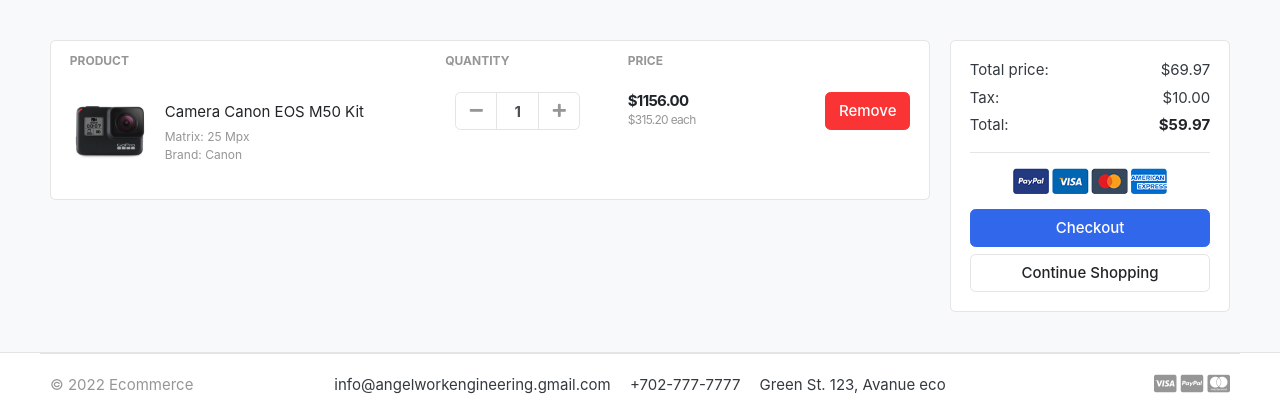
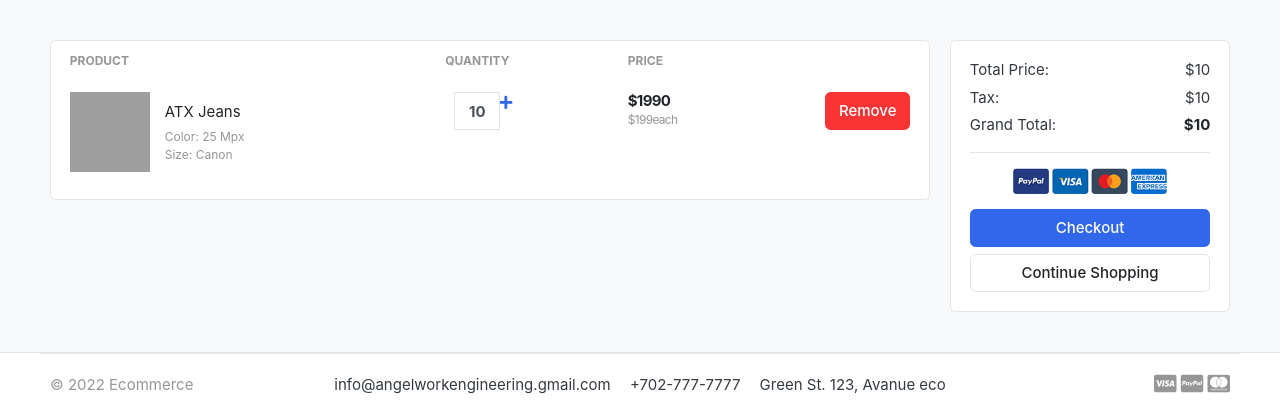
Before and after one commit to Jessi-777/Roots_ecommerce, a Django app: template templates/store/cart.html in a window 1280 px wide. Shown: the part 122-542 px from the top of the page. Run offline with Django 4.2, Linux system fonts and the light colour scheme; data comes from the database, SQL or seed files in the repository; tables that the repository leaves empty hold one stand-in row (values such as "Sample post"); the template is opened without the code that fills it: values that come from a table or form of the project are taken from there, most other values are stand-ins (such as "Sample title", 1, 10 or a date in 2020); some libraries are stand-ins or nearby versions; some web fonts are replaced; grey boxes are pictures that could not be loaded.

Commit message:
added grand total, tax, total price

```diff
--- a/cart/models.py
+++ b/cart/models.py
@@ -19,3 +19,6 @@ class CartItem(models.Model):
 
     def __str__(self):
         return self.product
+
+    def sub_total(self):
+        return self.product.price * self.quantity
--- a/cart/views.py
+++ b/cart/views.py
@@ -44,6 +44,9 @@ def cart(request, total=0, quantity=0, cart_items=None):
         for cart_item in cart_items:
             total += (cart_item.product.price * cart_item.quantity)
             quantity += cart_item.quantity
+        tax = (2 * total)/100
+        grand_total = total + tax
+
     except ObjectDoesNotExist:
         pass
 
@@ -51,5 +54,7 @@ def cart(request, total=0, quantity=0, cart_items=None):
         'total': total,
         'quantity': quantity,
         'cart_items': cart_items,
+        'tax': tax,
+        'grand_total': grand_total,
     }
     return render(request, 'store/cart.html', context)
--- a/templates/store/cart.html
+++ b/templates/store/cart.html
@@ -32,10 +32,15 @@
     <tr>
         <td>
             <figure class="itemside align-items-center">
-                <div class="aside"><img src="{% static './images/items/11.jpg' %}" class="img-sm"></div>
+                <div class="aside"><img src="{{ cart_item.product.images.url }}" class="img-sm"></div>
+                <!-- <div class="aside"><img src="{% static './images/items/11.jpg' %}" class="img-sm"></div> -->
+
                 <figcaption class="info">
-                    <a href="#" class="title text-dark">Camera Canon EOS M50 Kit</a>
-                    <p class="text-muted small">Matrix: 25 Mpx <br> Brand: Canon</p>
+                    <a href="#" class="title text-dark">{{ cart_item.product.product_name }}</a>
+                    <p class="text-muted small">Color: 25 Mpx <br> Size: Canon</p>
+
+                    <!-- <a href="#" class="title text-dark">Camera Canon EOS M50 Kit</a> -->
+                    <!-- <p class="text-muted small">Matrix: 25 Mpx <br> Brand: Canon</p> -->
                 </figcaption>
             </figure>
         </td>
@@ -44,19 +49,26 @@
                         <div class="col">
                             <div class="input-group input-spinner">
                                 <div class="input-group-prepend">
-                                <button class="btn btn-light" type="button" id="button-plus"> <i class="fa fa-minus"></i> </button>
+
+                                <!-- <button class="btn btn-light" type="button" id="button-plus"> <i class="fa fa-minus"></i> </button> -->
                                 </div>
-                                <input type="text" class="form-control"  value="1">
+                                <input type="text" class="form-control"  value="{{ cart_item.quantity }}">
+                                <!-- <input type="text" class="form-control"  value="1"> -->
                                 <div class="input-group-append">
-                                <button class="btn btn-light" type="button" id="button-minus"> <i class="fa fa-plus"></i> </button>
+                                <a href="{% url 'add_cart' cart_item.product.id %}" type="button" id="button-minus"> <i class="fa fa-plus"></i> </button>
+
+                                <!-- <button class="btn btn-light" type="button" id="button-minus"> <i class="fa fa-plus"></i> </button> -->
                                 </div>
                             </div> <!-- input-group.// -->
                         </div> <!-- col.// -->
         </td>
         <td>
             <div class="price-wrap">
-                <var class="price">$1156.00</var>
-                <small class="text-muted"> $315.20 each </small>
+                <!-- total price -->
+                <!-- <var class="price">$1156.00</var>  -->
+                <var class="price">${{ cart_item.sub_total }}</var>
+                <small class="text-muted"> ${{ cart_item.product.price }}each </small>
+                <!-- <small class="text-muted"> $315.20 each </small>  -->
             </div> <!-- price-wrap .// -->
         </td>
         <td class="text-right">
@@ -75,16 +87,20 @@
             <div class="card">
             <div class="card-body">
                 <dl class="dlist-align">
-                  <dt>Total price:</dt>
-                  <dd class="text-right">$69.97</dd>
+                  <dt>Total Price:</dt>
+                  <dd class="text-right">${{ total }}</dd>
+                  <!-- <dd class="text-right">$69.97</dd> -->
+
                 </dl>
                 <dl class="dlist-align">
                   <dt>Tax:</dt>
-                  <dd class="text-right"> $10.00</dd>
+                  <dd class="text-right"> ${{ tax }}</dd>
+                  <!-- <dd class="text-right"> $10.00</dd> -->
                 </dl>
                 <dl class="dlist-align">
-                  <dt>Total:</dt>
-                  <dd class="text-right text-dark b"><strong>$59.97</strong></dd>
+                  <dt>Grand Total:</dt>
+                  <dd class="text-right text-dark b"><strong>${{ grand_total }}</strong></dd>
+                  <!-- <dd class="text-right text-dark b"><strong>$59.97</strong></dd> -->
                 </dl>
                 <hr>
                 <p class="text-center mb-3">
```
